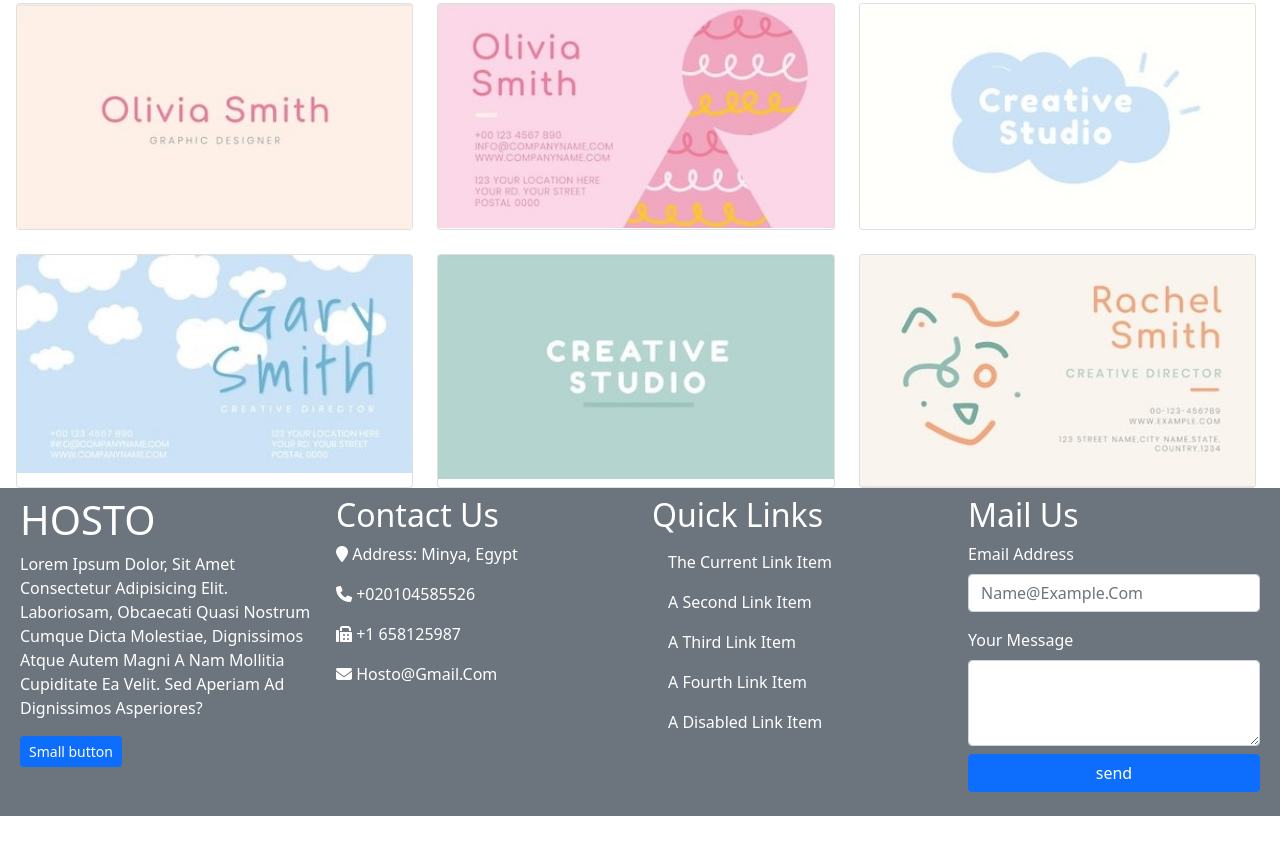
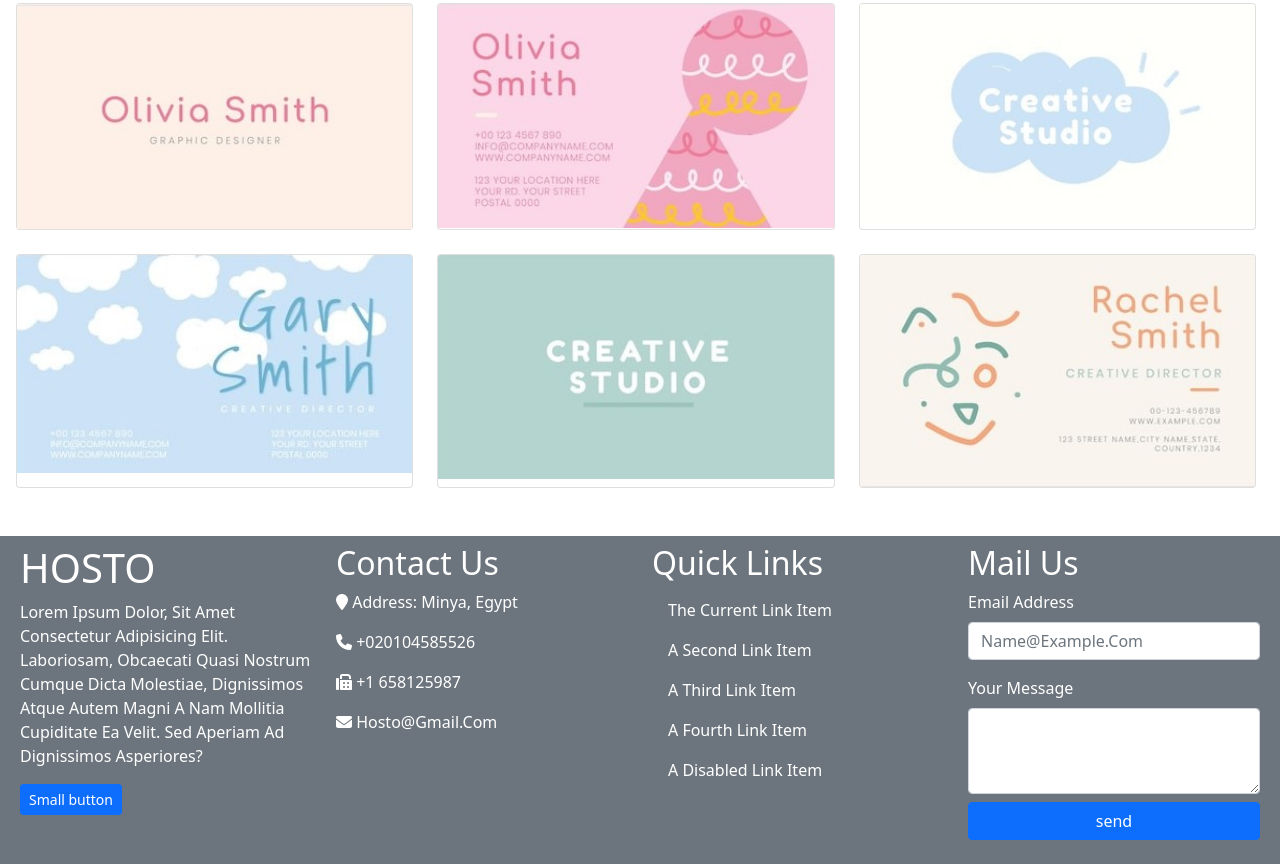
Before and after one commit to sandymohamed/bootstrap-demo, a plain HTML site: page index.html in a window 1280 px wide. Shown: the part 1932-2796 px from the top of the page. Before the commit the page ends 2748 px from the top, so only its background shows below. Drawn offline with nearby package versions, Linux system fonts and the light colour scheme.

Commit message:
EDIT html

```diff
--- a/index.html
+++ b/index.html
@@ -211,7 +211,7 @@
 </section>
 
 <!-----------------------footer----------------------------->
-<footer class="container-fluid bg-secondary">
+<footer class="container-fluid bg-secondary mt-5">
   <div class=" row text-white p-2 justify-content-evenly">
     <div class="col">
       <h1 >HOSTO</h1>
```
